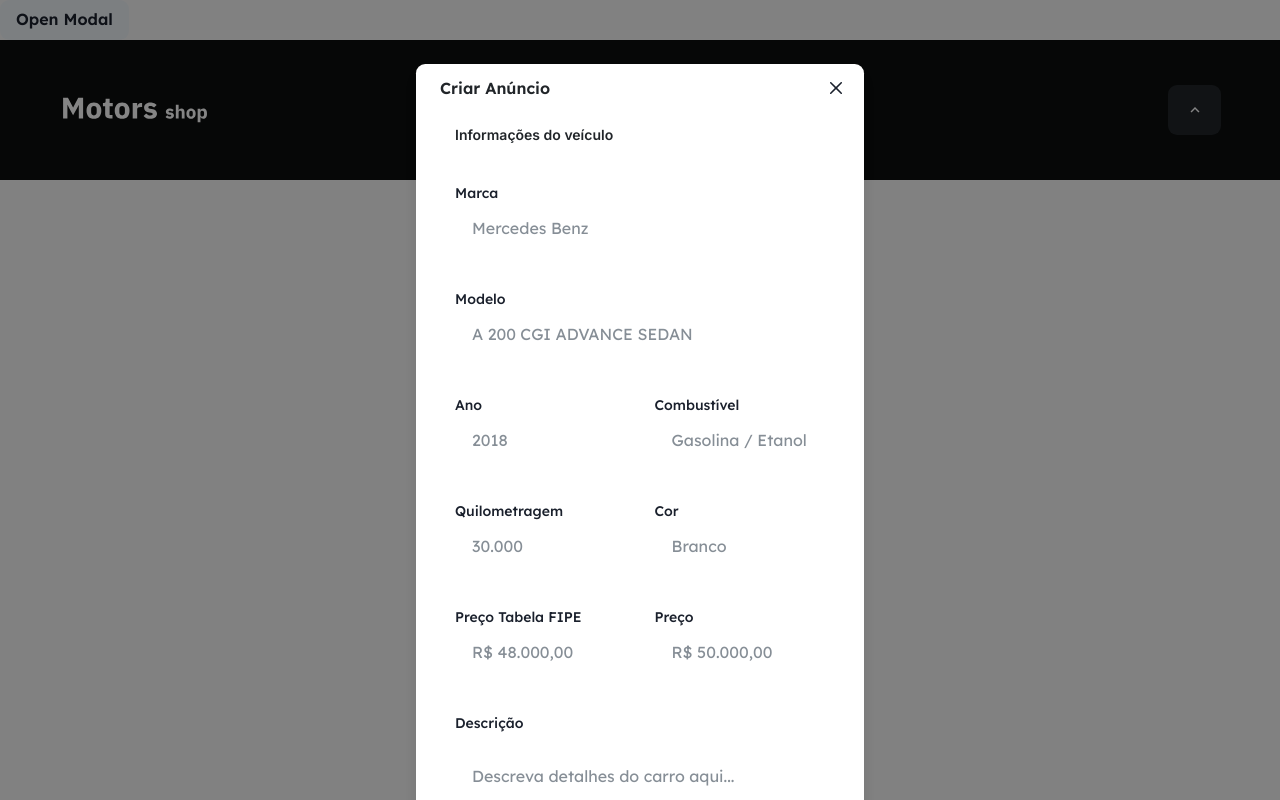
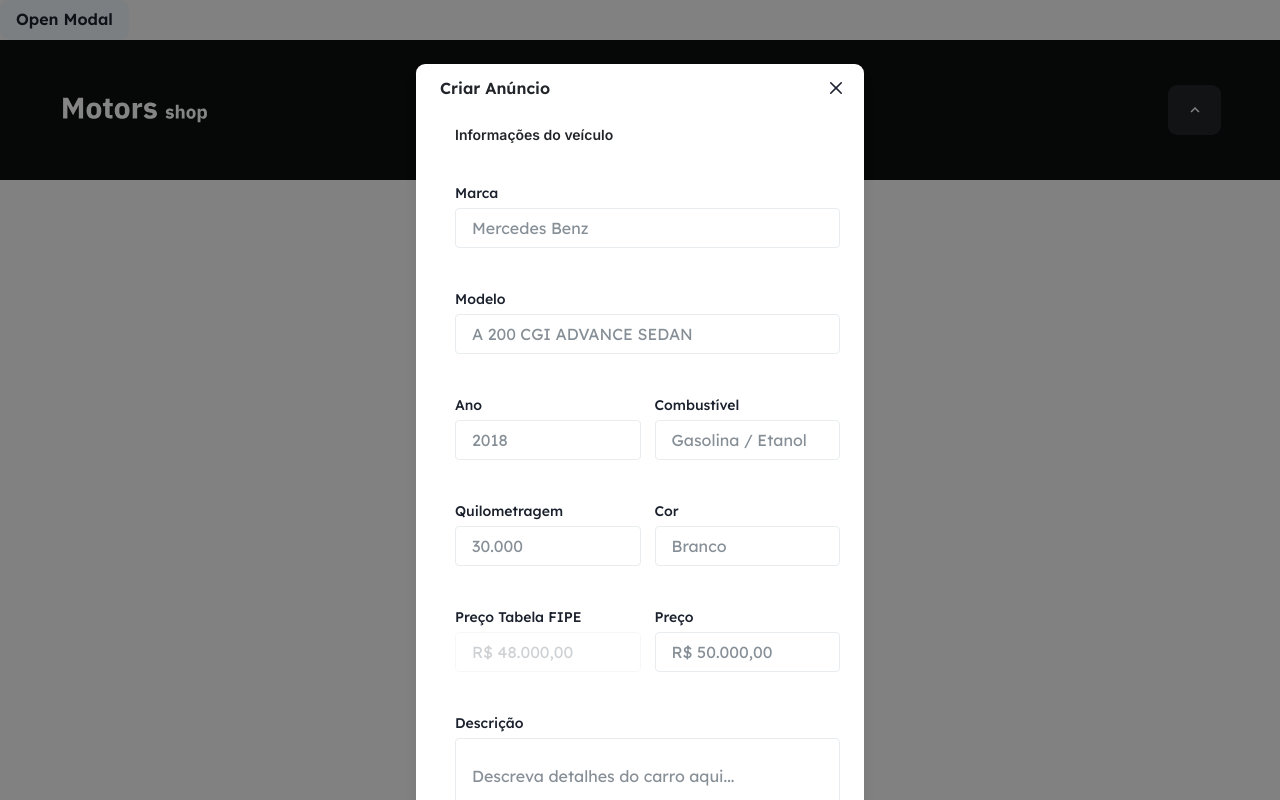
Before and after one commit to MatheusMoura-M/e-commerce-cars-shop-front, a React (Vite) app: page /detail-card in a window 1280 px wide. Both pictures are taken after a click on the button "Open Modal". Built offline with nearby package versions, Linux system fonts and the light colour scheme.

Commit message:
fix: fix input css

```diff
--- a/src/@types/index.ts
+++ b/src/@types/index.ts
@@ -28,7 +28,7 @@ export interface iShowPass {
 export interface InputProps extends ChakraInputProps {
   id: Path<any>;
   register: UseFormRegister<any>;
-  errorMessage: string | undefined;
+  errorMessage?: string;
   label?: string;
   icon?: IconType;
   variant?: string;
--- a/src/components/form/input.tsx
+++ b/src/components/form/input.tsx
@@ -83,7 +83,7 @@ export const Input = ({
           }}
           bg={"transparent"}
           border={"1px solid"}
-          borderColor={{ base: "grey.7", xsm2: "transparent" }}
+          borderColor={"grey.7"}
           borderRadius={"4px"}
           variant={variant}
           _hover={{
@@ -98,9 +98,6 @@ export const Input = ({
             borderColor: "brand.2",
             backgroundColor: "grey.10",
           }}
-          _focusVisible={{
-            borderColor: { base: "brand.2", xsm2: "transparent" },
-          }}
           {...rest}
         ></ChakraInput>
         {showPass === true && (
--- a/src/components/modals/advertiserProfile/createCarsAd.modal.tsx
+++ b/src/components/modals/advertiserProfile/createCarsAd.modal.tsx
@@ -68,6 +68,7 @@ export const ModalCreateCarAd = ({ isOpen, onClose }: iStatusModalCar) => {
             <ModalCloseButton />
             <ModalBody display={"flex"} gap={"24px"} flexDirection={"column"}>
               <Input
+                errorMessage={errors.brand?.message}
                 label="Marca"
                 type="text"
                 id="brand"
@@ -76,6 +77,7 @@ export const ModalCreateCarAd = ({ isOpen, onClose }: iStatusModalCar) => {
                 variant="outline"
               />
               <Input
+                errorMessage={errors.model?.message}
                 placeholder="A 200 CGI ADVANCE SEDAN"
                 label="Modelo"
                 type="text"
@@ -84,6 +86,7 @@ export const ModalCreateCarAd = ({ isOpen, onClose }: iStatusModalCar) => {
               />
               <Flex gap={"14px"}>
                 <Input
+                  errorMessage={errors.year?.message}
                   placeholder="2018"
                   label="Ano"
                   type="text"
@@ -91,6 +94,7 @@ export const ModalCreateCarAd = ({ isOpen, onClose }: iStatusModalCar) => {
                   register={register}
                 />
                 <Input
+                  errorMessage={errors.fuel?.message}
                   placeholder="Gasolina / Etanol"
                   label="Combustível"
                   type="text"
@@ -100,6 +104,7 @@ export const ModalCreateCarAd = ({ isOpen, onClose }: iStatusModalCar) => {
               </Flex>
               <Flex gap={"14px"}>
                 <Input
+                  errorMessage={errors.km?.message}
                   placeholder="30.000"
                   label="Quilometragem"
                   type="text"
@@ -107,6 +112,7 @@ export const ModalCreateCarAd = ({ isOpen, onClose }: iStatusModalCar) => {
                   register={register}
                 />
                 <Input
+                  errorMessage={errors.color?.message}
                   placeholder="Branco"
                   label="Cor"
                   type="text"
@@ -114,15 +120,18 @@ export const ModalCreateCarAd = ({ isOpen, onClose }: iStatusModalCar) => {
                   register={register}
                 />
               </Flex>
-              <Flex gap={"14px"}>
+              <Flex gap={"14px"} alignItems={"flex-end"}>
                 <Input
+                  errorMessage={errors.fipe?.message}
                   placeholder="R$ 48.000,00"
                   label="Preço Tabela FIPE"
                   type="text"
                   id="fipe"
                   register={register}
+                  isDisabled={true}
                 />
                 <Input
+                  errorMessage={errors.price?.message}
                   placeholder="R$ 50.000,00"
                   label="Preço"
                   type="text"
@@ -131,6 +140,7 @@ export const ModalCreateCarAd = ({ isOpen, onClose }: iStatusModalCar) => {
                 />
               </Flex>
               <Input
+                errorMessage={errors.description?.message}
                 placeholder="Descreva detalhes do carro aqui..."
                 h={"80px"}
                 label="Descrição"
@@ -139,6 +149,7 @@ export const ModalCreateCarAd = ({ isOpen, onClose }: iStatusModalCar) => {
                 register={register}
               />
               <Input
+                errorMessage={errors.cover_image?.message}
                 placeholder="https://image.com"
                 label="Imagem da Capa"
                 type="text"
```
